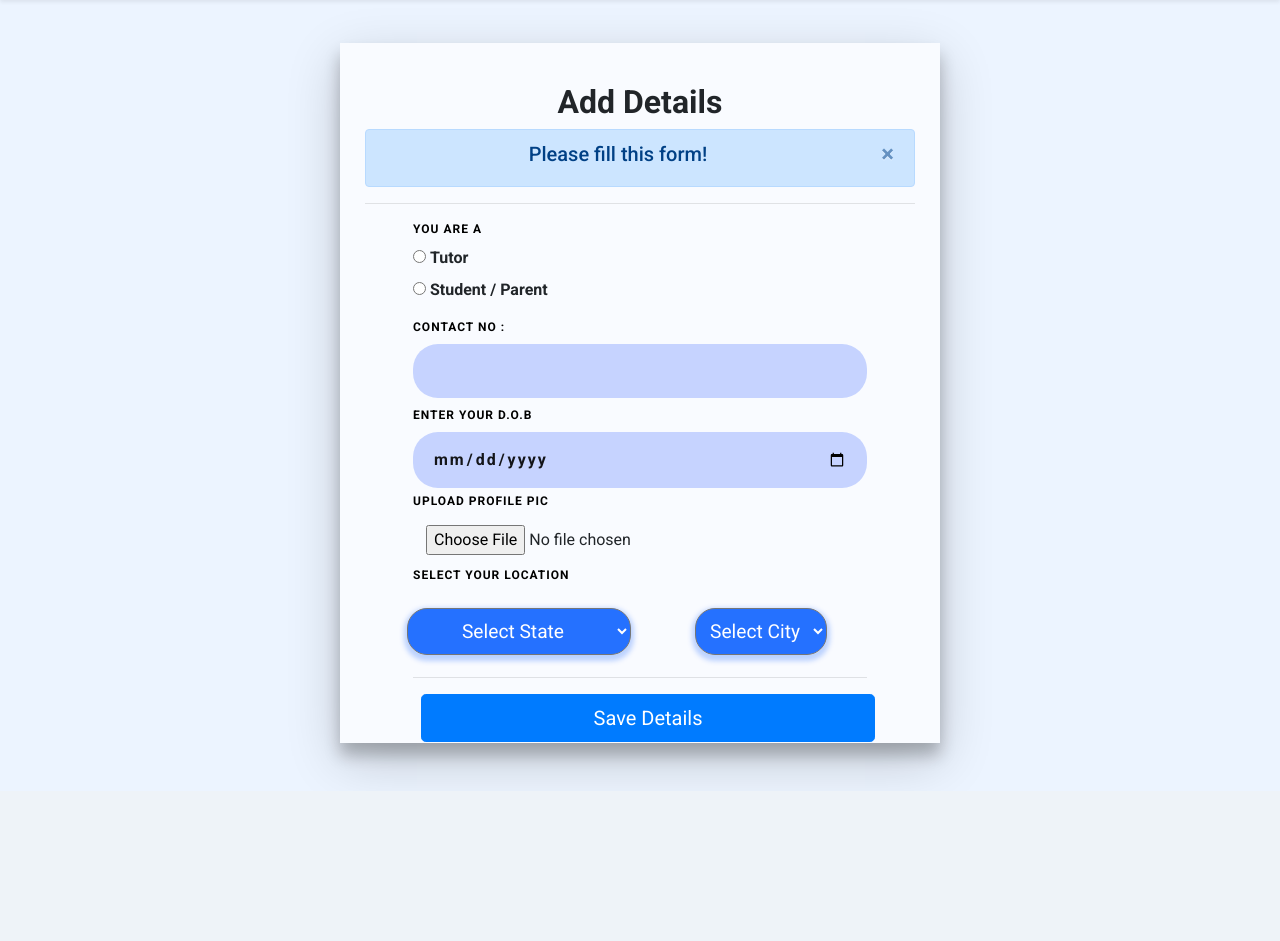
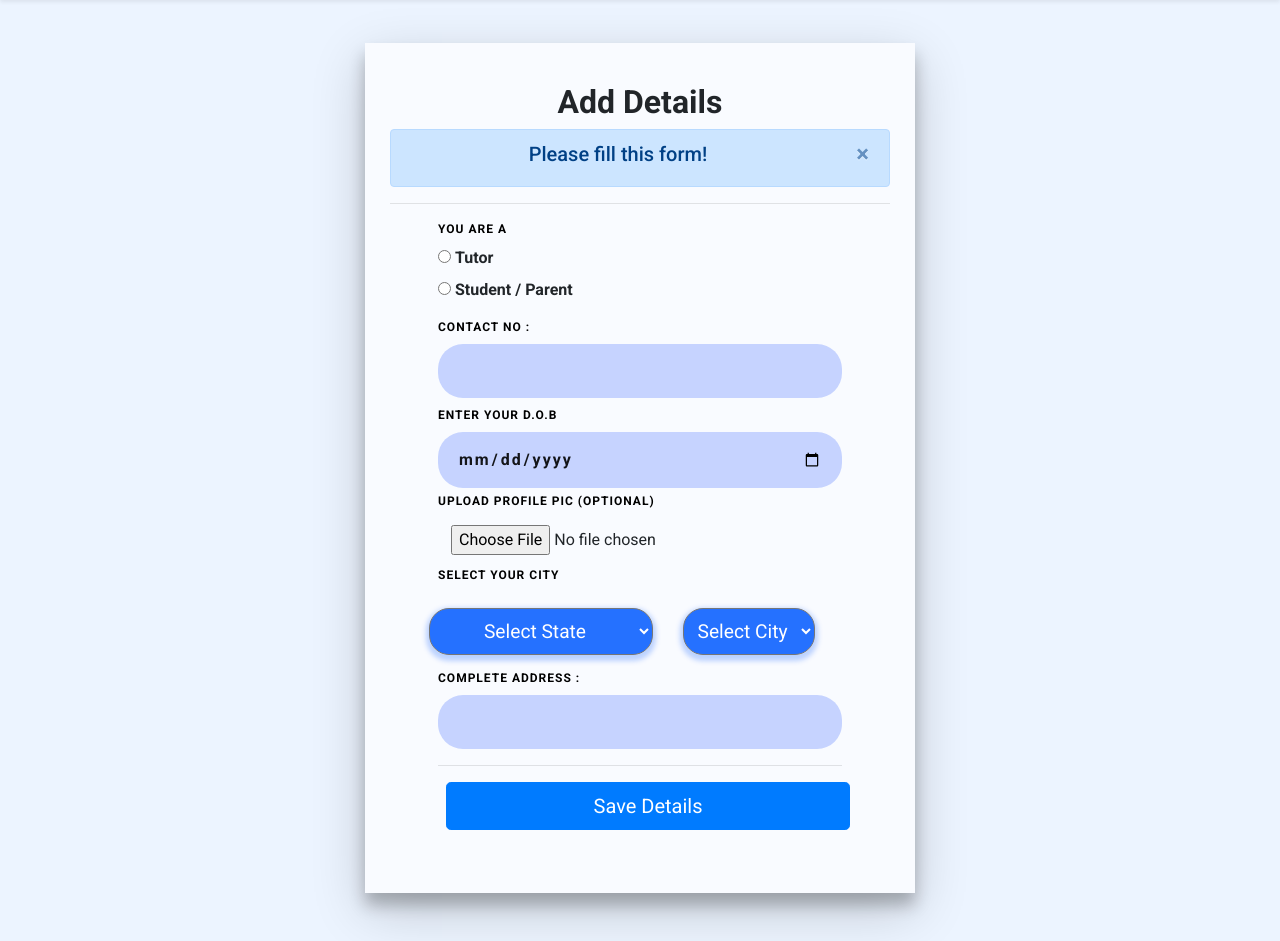
Before and after one commit to saurabhjdsingh/gurudekho, a Django app: page /aftersignup in a window 1280 px wide. Shown: the part 55-996 px from the top of the page. Before the commit the page ends 835 px from the top, so only its background shows below. Run offline with Django 3.2, Linux system fonts and the light colour scheme; the visitor is signed in with stand-in values (Sample User, id 1); some libraries are stand-ins or nearby versions.

Commit message:
Update aftersignup.html

```diff
--- a/templates/dashboard/aftersignup.html
+++ b/templates/dashboard/aftersignup.html
@@ -1,7 +1,7 @@
 {% extends 'base.html' %}
 {% load static %}
 {% block body_block %}
-<style>.login-wrap{max-width:600px;min-height:700px}</style>
+<style>.login-wrap{min-height:850px}</style>
 <div class="body hey py-5 ">
 <div class="login-wrap hey animate-bottom">
 <div class="login-html" >
@@ -20,26 +20,26 @@
 {% csrf_token %}
 <div class="login-form" >
 <div class="px-5">
-<div class="group my-2 pop">
+<div class="group my-2">
 <label for="pass" class="label">You are a</label>
 <input type="radio" id="tutor" name="profession" value="Tutor">
 <label for="male">Tutor</label><br>
 <input type="radio" id="Student" name="profession" value="Student">
 <label for="Student">Student / Parent</label><br>
-<div class="group my-2 pop">
+<div class="group my-2">
 <label for="user" class="label">Contact No :</label>
 <input id="user" name="phone_number" type="tel" class="input" >
 </div>
-<div class="group my-1 pop">
+<div class="group my-1">
 <label for="user" class="label">Enter your D.O.B</label>
 <input id="user" class="input" type="date" name="birth_day">
 </div>
-<div class="group my-1 pop">
-<label for="user" class="label">Upload profile pic</label>
+<div class="group my-1 ">
+<label for="user" class="label">Upload profile pic (optional)</label>
 <input class="btn" type="file" name="image"/>
 </div>
-<div class="group my-1 pop">
-<label for="user" class="label">Select your location</label>
+<div class="group my-1">
+<label for="user" class="label">Select your city</label>
 <div class="row" style='padding-top:10px'>
 <script type= "text/javascript" src = "{% static 'js/countries.js' %}"></script>
 <div class="col-lg-6 p-1 pop" style="justify-content:center;text-align:center">
@@ -51,8 +51,12 @@
 <script language="javascript">print_state("sts");</script>
 </div>
 </div>
+<div class="group my-2">
+<label class="label">Complete address :</label>
+<input name="area" type="text" class="input" >
+</div>
 <hr>
-<button type="submit" href="{ url 'dashboard:aftersignup' }" class="btn btn-primary btn-lg btn-block m-2 pop">Save Details</button>
+<button type="submit" href="{ url 'dashboard:aftersignup' }" class="btn btn-primary btn-lg btn-block m-2 ">Save Details</button>
 </div>
 </div>
 </form>
```
